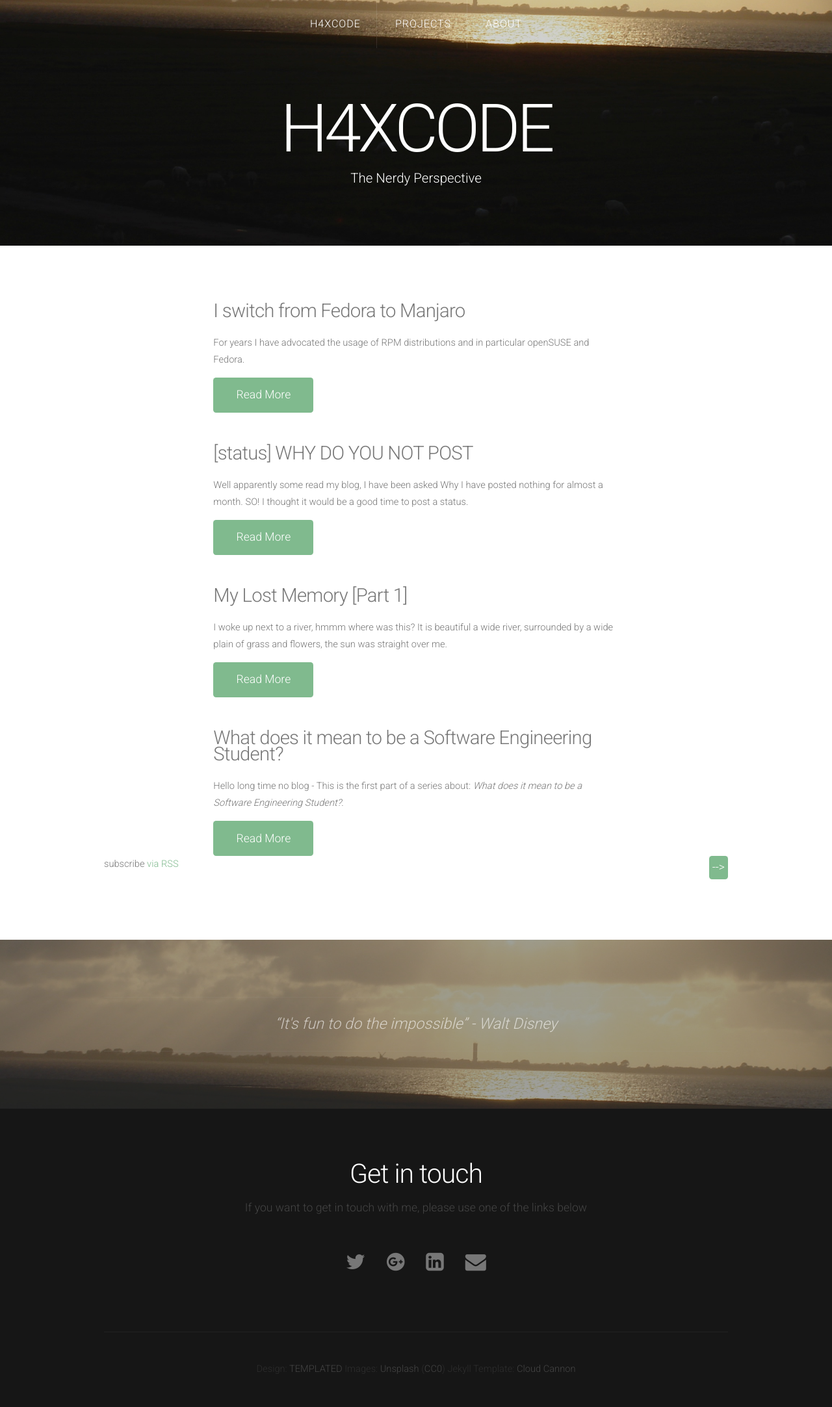
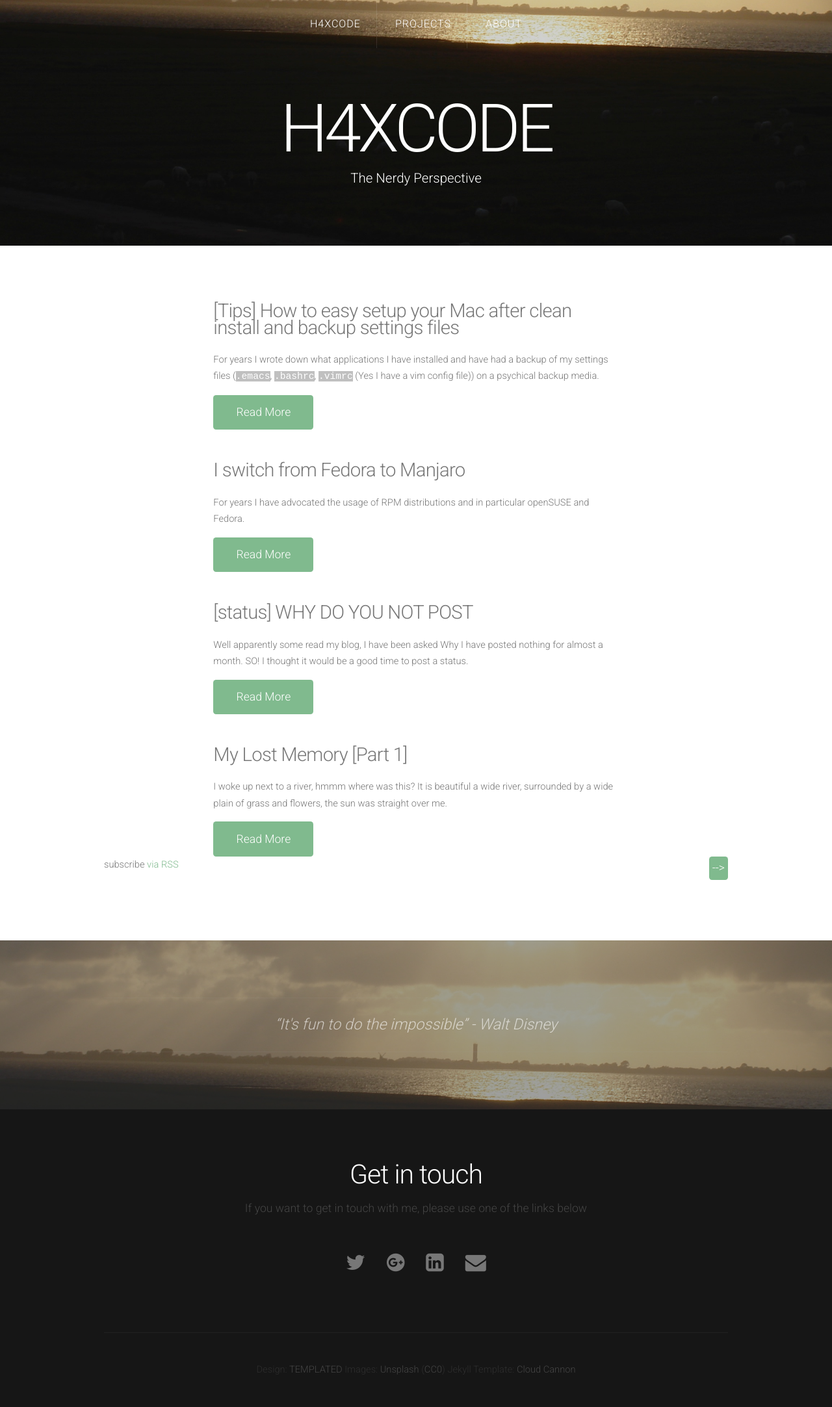
Before and after one commit to looopTools/looopTools.github.io, a Jekyll site: the page built from index.html, in a window 1280 px wide. Shown: the whole page at 65% size. Built offline with Jekyll 4.4.1, drawn with Linux system fonts in a browser that asks for light colours; nearby versions of some CDN libraries; part of the change alters nothing that is shown.

Commit message:
new post

```diff
--- /dev/null
+++ b/_posts/2016-06-09-backup-setup-setup.md
@@ -0,0 +1,118 @@
+---
+layout: post
+title:  "[Tips] How to easy setup your Mac after clean install and backup settings files"
+categories: OS X, Backup
+---
+For years I wrote down what applications I have installed and have had a backup of my settings files (`.emacs`, `.bashrc`, `.vimrc`
+(Yes I have a vim config file)) on a psychical backup media.
+
+But it have kind of annoyed me for a while, that I had to keep a list of applications I have installed and manually backing up my
+settings files on psychical backup media. The reason I did not only have an automatic backup, was because I use my `.emacs`, `.bashrc`
+and `.vimrc` files on multiple operating systems and the automatic backup solution I used on OS X is Time Machine which does not work
+on Linux (stupid Mac specific file systems).
+
+So what was my solution? Well my solution is to use a combination of:
+
+- BASH
+- CRON Job
+- GIT
+- CURL
+- Homebrew
+
+__Backup__
+
+So you need GIT installed and understand how to setup a _CRON Job_ on Mac [--see here](http://www.techradar.com/how-to/computing/apple/terminal-101-creating-cron-jobs-1305651)
+
+To install GIT, the easiest way in my opinion is to use Homebrew which is a package manager for OS X (Will write a post about it later). So first install Homebrew, you do this by
+opening _Terminal.app_ and execute this command `ruby -e "$(curl -fsSL https://raw.githubusercontent.com/Homebrew/install/master/install)"`. After the installation is completed,
+run the following command `brew install git` which will install git on your machine.
+
+Then create a remote git repository on [Github](https://github.com/), [GitLab](https://gitlab.com/) or another remote git option.
+Then clone this repository on your machine, in the repository folder add a file called _backup_ with content similar to below, but
+adapt it to your specification:
+
+    #!/usr/bin/env bash
+
+    cp /Users/USERNAME/.emacs ./dot_emacs
+    cp /Users/USERNAME/.gitconfig ./dot_gitconfig
+    cp /Users/USERNAME/.bash_profile ./dot_bashprofile
+    cp /Users/USERNAME/Library/Spelling/*.aff ./dic/
+    cp /Users/USERNAME/Library/Spelling/*.dic ./dic/
+
+
+    git add .
+    git commit -am "new backup"
+    git ps
+
+Then run the command `chmod +x backup` where backup is the file mentioned above. Then setup a CRON Job which execute the file on an interval you prefer.
+
+__Easy setup__
+
+Here you will not need a CRON Job as it is only when you setup the computer. As above we will create a file and this we call _setup_. You can added the
+file to git repository we created above (just to have a backup). The file can contain a lot of different settings stuff and installations instructions.
+But must contain:
+
+
+    #!/usr/bin/env bash
+
+    ## Setup user rights to /usr/local
+    sudo chown $(whoami):admin /usr/local
+
+
+    #Install homebrew
+    ruby -e "$(curl -fsSL https://raw.githubusercontent.com/Homebrew/install/master/install)"
+
+    #Install cask
+    brew install caskroom/cask/brew-cask
+
+
+Here after it can contain different installation commands for Hombrew and CASK (in the blog post about Homebrew I will explain CASK) and stuff. At the moment
+my setup file looks like this:
+
+    #!/usr/bin/env bash
+
+    ## Setup user rights to /usr/local
+    sudo chown $(whoami):admin /usr/local
+
+
+    #Install homebrew
+    ruby -e "$(curl -fsSL https://raw.githubusercontent.com/Homebrew/install/master/install)"
+
+    #Install cask
+    brew install caskroom/cask/brew-cask
+
+    #Install applications
+    brew install emacs --cocoa --srgb --with-gnutls
+    brew install gcc
+    brew install wget
+    brew install aspell --with-all-langs #Dictonaries for Emacs
+    brew install git
+    brew install python3
+    brew install markdown
+    brew install tig
+    brew install ruby
+    brew install hunspell
+
+    # Installs whic require cask
+    brew cask install vlc
+    brew cask install darktable
+
+    # Download settings files
+    # Check syntax for wget
+    wget https://github.com/looopTools/setup_mac/blob/master/dot_emacs -O .emacs
+
+    # Update all software
+    softwareupdate -ia
+
+I will be changing how I download the settings files for Emacs as it requires the file to be located in a users home folder, which I am not interested in, but it was
+a hot fix last time I clean installed my Mac. Also when you install an application via Homebrew add the command to the _setup_ file.
+
+When you setup you Mac access the file via the web interface for your remote git repository and replicated on the computer and execute the file. Open _Terminal.app_ and
+run this command `sh ./setup`.
+
+I hope this help you a bit with an easier life. If you want to see my full repository it can be found here at [github](https://github.com/looopTools/setup_mac).
+
+I would like to stress DO NOT STORE PASSWORDS IN THE REPO if you are using a public git repo, as I am (I am not storing password XD). Hope you will enjoy to use the backup
+solution I do. I will also write a version for Fedora and Arch, but still only have a single repository.
+
+_-Lars Nielsen_
--- a/assets/css/haxcode.css
+++ b/assets/css/haxcode.css
@@ -20,8 +20,15 @@
     font-size: 2em;
 }
 
+div.highlighter-rouge{
+    border: 1px solid #000;
+    font-family: 'courier new';
+    color: #FFFFFF;
+    background-color: #C0C0C0;
+}
+
 code.highlighter-rouge{
     color: #FFFFFF;
     background-color: #C0C0C0;
-    font-family: 'courier new'
+    font-family: 'courier new';
 }
```
